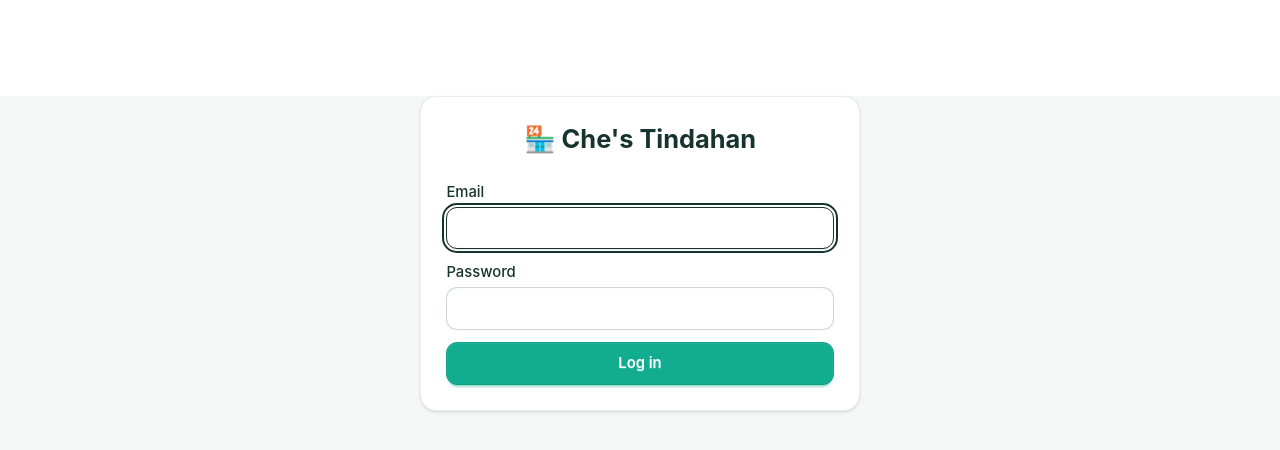
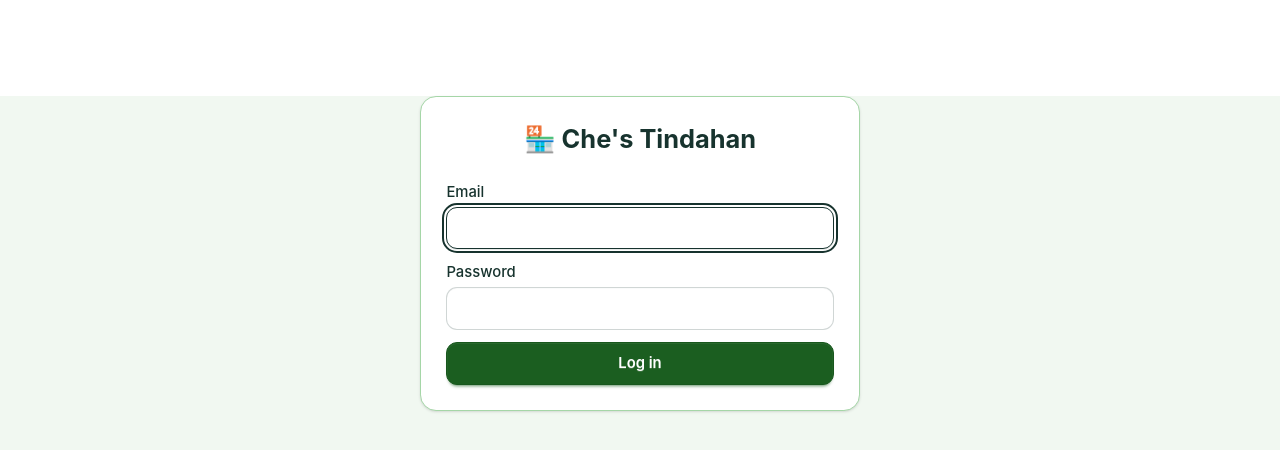
Before and after one commit to vskib/tindahan_frontend, a React (Vite) app: page /#/login in a window 1280 px wide. Shown: the top 450 px of the page. Built offline with nearby package versions, Linux system fonts and the light colour scheme; no server answers.

Commit message:
Palette change

```diff
--- a/src/styles.css
+++ b/src/styles.css
@@ -7,24 +7,24 @@
   default: true;
   color-scheme: light;
   --color-base-100: #fff;
-  --color-base-200: #f4f7f6;
-  --color-base-300: #e7eeec;
+  --color-base-200: #f1f8f1;
+  --color-base-300: #a5d6a7;
   --color-base-content: #17332e;
-  --color-primary: #12ad91;
+  --color-primary: #1b5e20;
   --color-primary-content: #fff;
-  --color-secondary: #e7f7f2;
-  --color-secondary-content: #075345;
-  --color-accent: #075345;
-  --color-accent-content: #fff;
-  --color-neutral: #075345;
+  --color-secondary: #81c784;
+  --color-secondary-content: #17332e;
+  --color-accent: #4caf50;
+  --color-accent-content: #17332e;
+  --color-neutral: #1b5e20;
   --color-neutral-content: #fff;
-  --color-info: #0ea5e9;
+  --color-info: #08718b;
   --color-info-content: #fff;
-  --color-success: #11856f;
+  --color-success: #1b5e20;
   --color-success-content: #fff;
-  --color-warning: #ffc94a;
-  --color-warning-content: #4c3200;
-  --color-error: #dc3545;
+  --color-warning: #875700;
+  --color-warning-content: #fff;
+  --color-error: #b42332;
   --color-error-content: #fff;
   --radius-selector: .5rem;
   --radius-field: .65rem;
@@ -45,7 +45,7 @@
   .table tbody tr:hover { background-color: var(--color-base-200); }
   .skeleton-loading { padding-block: 1rem; }
   .skeleton-panel { display: flex; flex-direction: column; gap: .75rem; min-height: 100%; padding: 1rem; border: 1px solid var(--color-base-300); border-radius: .85rem; background: var(--color-base-100); }
-  .skeleton-block { display: block; width: 100%; height: .85rem; border-radius: .25rem; background: linear-gradient(90deg, #e7eeec 25%, #f8faf9 37%, #e7eeec 63%); background-size: 400% 100%; animation: skeleton-shimmer 1.4s ease infinite; }
+  .skeleton-block { display: block; width: 100%; height: .85rem; border-radius: .25rem; background: linear-gradient(90deg, #a5d6a7 25%, #f1f8f1 37%, #a5d6a7 63%); background-size: 400% 100%; animation: skeleton-shimmer 1.4s ease infinite; }
   .skeleton-block.skeleton-tall { height: 1.75rem; }
   .skeleton-table { gap: 1rem; }
   .skeleton-table-row { display: grid; grid-template-columns: 1.3fr 1fr .8fr .6fr; gap: 1rem; align-items: center; }
```
